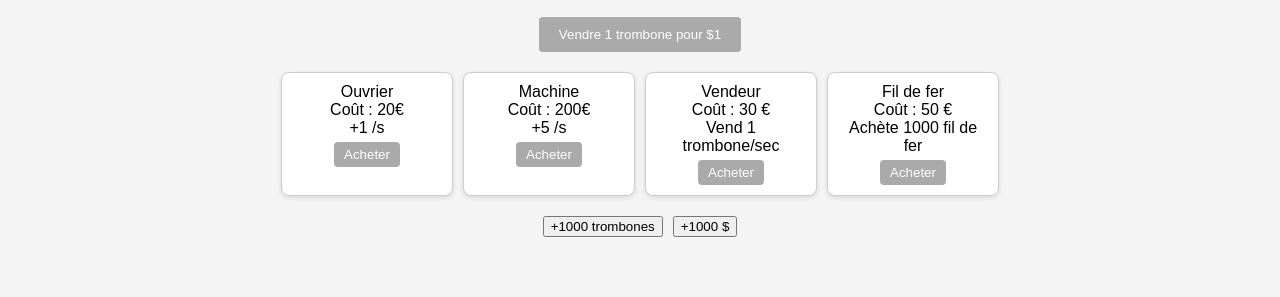
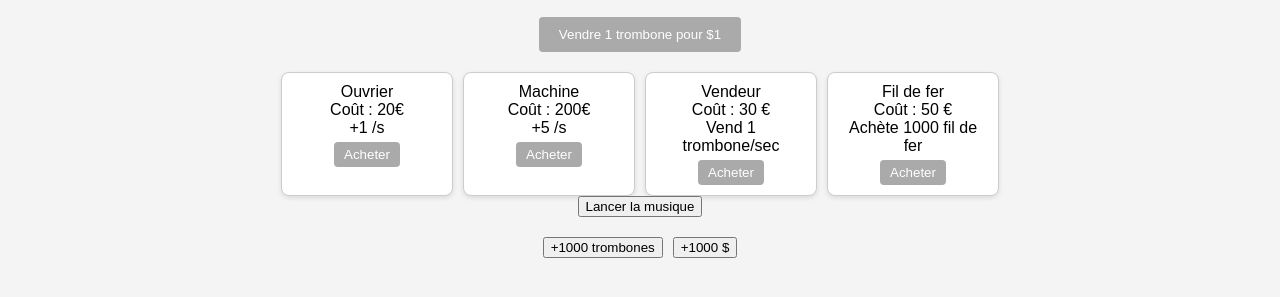
Before and after one commit to 10GIEULY/10gieuly.github.io, a plain HTML site: page index2.html in a window 1280 px wide. Shown: the part 265-562 px from the top of the page. Drawn offline with Linux system fonts and the light colour scheme.

Commit message:
Update index2.html

```diff
--- a/index2.html
+++ b/index2.html
@@ -87,7 +87,9 @@
 
 
   </div>
-  <audio autoplay loop hidden>
+  <button onclick="document.getElementById('background-audio').play()">Lancer la musique</button>
+
+  <audio id="background-audio" loop>
     <source src="musique.mp3" type="audio/mpeg">
   </audio>
 
```
